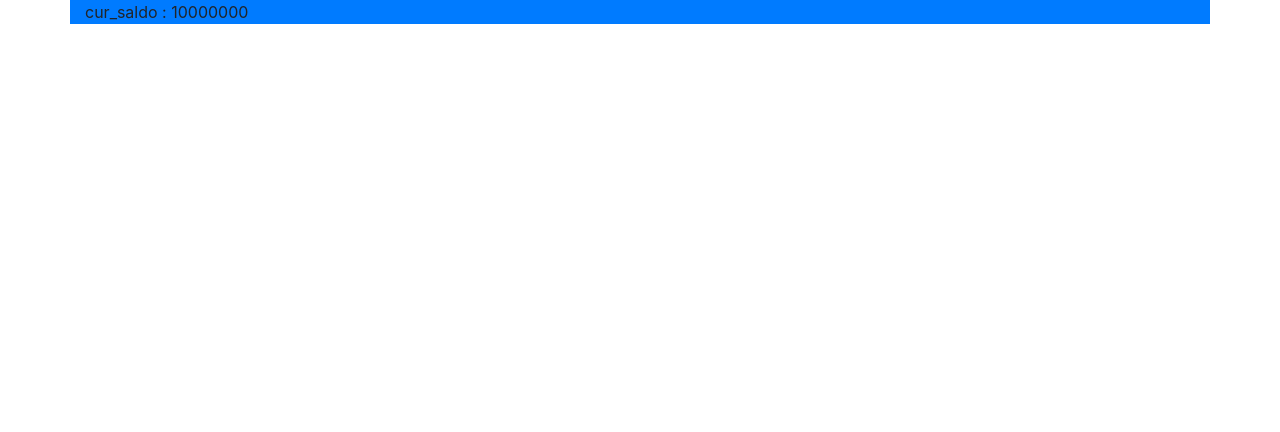
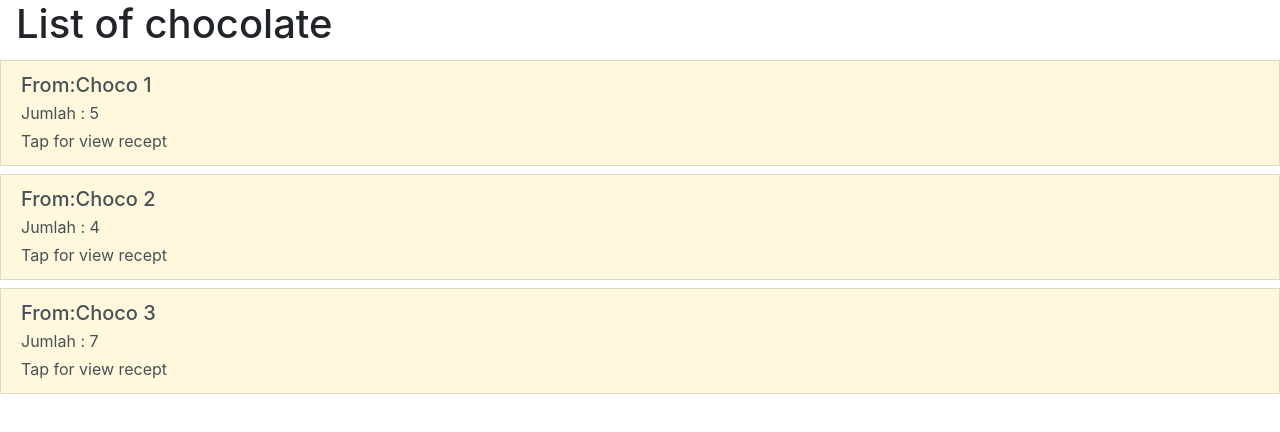
Before and after one commit to arfaghif/Chocolate-Factory, a React (Create React App) app: page / in a window 1280 px wide. Shown: the top 432 px of the page. Built offline with nearby package versions, Linux system fonts and the light colour scheme.

Commit message:
list chocolate and receipts

```diff
--- a/src/App.js
+++ b/src/App.js
@@ -8,7 +8,7 @@ import Saldo from './saldo';
 class App extends Component {
   render(){
     return (
-      <Saldo/>
+      <ChocoList/>
 
     )
   }
--- a/src/choco-list.js
+++ b/src/choco-list.js
@@ -7,22 +7,54 @@ class ChocoList extends Component {
       messages:  [
         {
           _id: '1',
-          from: 'John',
-          content: 'The event will start next week',
-          status: 'unread'
+          choco: 'Choco 1',
+          jumlah: '5',
+          receipts : [
+             "ayam",
+             "telur",
+           "coklat",
+          ]
         },
         {
           _id: '2',
-          from: 'Martha',
-          content: 'I will be traveling soon',
-          status: 'read'
+          choco: 'Choco 2',
+          jumlah: '4',
+          receipts : [
+             "ayam",
+             "waffle",
+           "coklat",
+          ]
         },
         {
           _id: '3',
-          from: 'Jacob',
-          content: 'Talk later. Have a great day!',
-          status: 'read'
-        }
+          choco: 'Choco 3',
+          jumlah: '7',
+          receipts : [
+             "bebek",
+             "gula",
+           "merica",
+          ]
+        },
+        // {
+        //   _id: '2',
+        //   choco: 'Choco 2',
+        //   jumlah: '10',
+        //   receipts : [
+        //     {name : "ayam"},
+        //     {name : "telur"},
+        //     {name :"coklat"},
+        //   ]
+        // },
+        // {
+        //   _id: '3',
+        //   choco: 'Choco 3',
+        //   jumlah: '5',
+        //   receipts : [
+        //     {name : "ayam"},
+        //     {name : "telur"},
+        //     {name :"coklat"},
+        //   ]
+        // }
       ]
     }
 
@@ -32,8 +64,8 @@ class ChocoList extends Component {
       )
 
       return(
-        <div class="container p-3 my-3 bg-primary text-white">
-          <h1>List of chocolate</h1>
+        <div class="list-group">
+          <h1 class="px-3">List of chocolate</h1>
           {chocolateViews}
         </div>
       )
--- a/src/chocolate-view.js
+++ b/src/chocolate-view.js
@@ -1,26 +1,44 @@
 
 import React from 'react';
 import PropTypes from 'prop-types';
+import ReceiptList from './receipt-list';
 
 class ChocolateView extends React.Component {
+  constructor(props){
+    super(props);
+    this.state = {
+      list : false
+    }
+    this.handleClick = this.handleClick.bind(this);
+  }
+
+  handleClick() {
+    this.setState(prevState => ({
+      list: !prevState.list
+    }));
+  }
+
+
+
   render() {
     const message = this.props.message;
 
     return(
-      <div class="container p-1 my-3 bg-white text-primary">
-        <div className="field">
-          <span className="label">From: </span>
-          <span className="value">{message.from}</span>
-        </div>
-        <div class="container p-1 my-3 bg-white text-primary">
-          <span className="label">Status: </span>
-          <span className="value">{message.status}</span>
-        </div>
-        <div class="container p-1 my-3 bg-white text-pimary">
-          <span className="label">Message: </span>
-          <span className="value">{message.content}</span>
-        </div>
+      <div class = "py-1">
+      <a href="#" onClick={this.handleClick} class="list-group-item list-group-item-action flex-column align-items-star  " style={{backgroundColor:"cornsilk"}}>
+      <div class="d-flex w-100 justify-content-between">
+        <h5 class="mb-1">From:{message.choco} </h5>
+
       </div>
+      <p class="mb-1">Jumlah : {message.jumlah}</p>
+
+      {this.state.list?  "List Receipts" : "Tap for view recept" }
+      <div style = {{display :  this.state.list ? '' : 'none'}}>
+      <ReceiptList receipts = {message.receipts}/>
+      </div>
+
+    </a>
+    </div>
     )
   }
 }
--- /dev/null
+++ b/src/receipt-list.js
@@ -0,0 +1,31 @@
+import React, { Component } from 'react';
+import ReceiptView from './receipt-view';
+
+
+class ReceiptList extends Component {
+    constructor(props){
+        super(props);
+
+        this.state = {
+            messages:  []
+        };
+    }
+
+    componentWillMount(){
+        this.setState({messages: this.props.receipts})
+    }
+
+    render() {
+      const receiptViews = this.state.messages.map(
+        message => <ReceiptView key={message.name} message={message} />
+      )
+
+      return(
+        <ul>
+          {receiptViews}
+        </ul>
+      )
+    }
+  }
+
+export default ReceiptList;
--- /dev/null
+++ b/src/receipt-view.js
@@ -0,0 +1,17 @@
+import React from 'react';
+
+class ReceptView extends React.Component {
+    render() {
+      const message = this.props.message;
+
+      return(
+        <li>
+            {message}
+        </li>
+
+
+      )
+    }
+  }
+
+  export default ReceptView;
```
Also changed, not shown: 1 other file (tests, documents, lock files or other folders).
